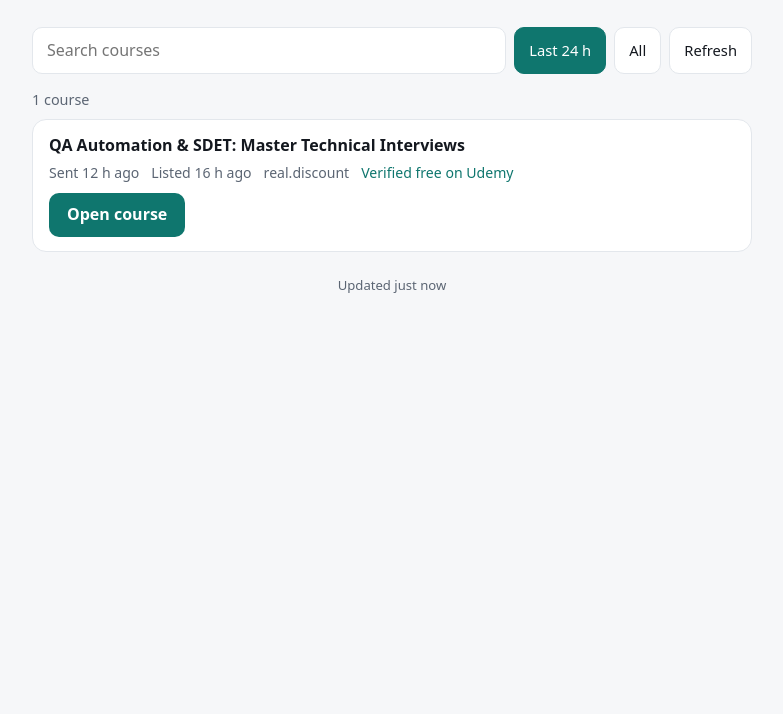
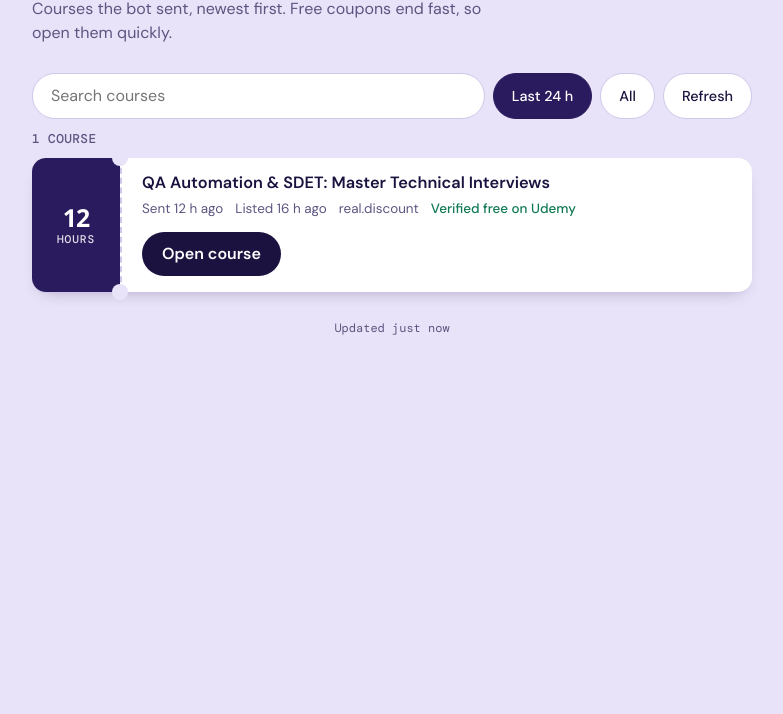
Before and after one commit to hmhm2026/udemy-deal-alert, a plain HTML site: page index.html in a window 1280 px wide. Shown: the part 86-800 px from the top of the page, without its empty margins (248-1031 px from the left). Drawn offline with nearby package versions, Linux system fonts and the light colour scheme; a web font is replaced by a local one.

Commit message:
Redesign history page

```diff
--- a/index.html
+++ b/index.html
@@ -3,62 +3,107 @@
 <head>
 <meta charset="utf-8">
 <meta name="viewport" content="width=device-width, initial-scale=1, viewport-fit=cover">
-<meta name="theme-color" content="#0f766e">
+<meta name="theme-color" content="#2a1b5e">
 <meta name="apple-mobile-web-app-capable" content="yes">
 <meta name="mobile-web-app-capable" content="yes">
 <title>Free Testing Courses</title>
+<link rel="preconnect" href="https://fonts.googleapis.com">
+<link rel="preconnect" href="https://fonts.gstatic.com" crossorigin>
+<link href="https://fonts.googleapis.com/css2?family=Unbounded:wght@600;800&family=DM+Sans:wght@400;500;600&family=DM+Mono:wght@400;500&display=swap" rel="stylesheet">
 <style>
   :root {
-    --bg: #f6f7f9; --card: #ffffff; --text: #14181f; --muted: #5b6573; --line: #e3e7ec;
-    --accent: #0f766e; --accent-ink: #ffffff; --warn-bg: #fff4e0; --warn-ink: #8a5300; --ok: #0f766e;
+    --bg: #e8e3f8; --ticket: #ffffff; --ink: #1c1240; --muted: #5d5580; --rule: #cfc7ea;
+    --stub: #2a1b5e; --stub-ink: #ffffff; --hot: #ff7a1a; --hot-ink: #1a0f00;
+    --dead: #d9d4ea; --dead-ink: #6d6690; --pass: #0f7a52;
+    --btn: #1c1240; --btn-ink: #ffffff; --warn-bg: #fff1dc; --warn-ink: #8a5300; --focus: #5b3df5;
+    --display: "Unbounded", "Segoe UI", system-ui, sans-serif;
+    --body: "DM Sans", system-ui, -apple-system, "Segoe UI", Roboto, sans-serif;
+    --mono: "DM Mono", ui-monospace, "SF Mono", Consolas, monospace;
   }
   @media (prefers-color-scheme: dark) {
     :root:not([data-theme="light"]) {
-      --bg: #0d1117; --card: #161b22; --text: #e6edf3; --muted: #9aa5b1; --line: #2a313b;
-      --accent: #2dd4bf; --accent-ink: #04201c; --warn-bg: #3a2a0a; --warn-ink: #ffcc80; --ok: #2dd4bf;
+      --bg: #120d27; --ticket: #1e1744; --ink: #efeaff; --muted: #a9a0d0; --rule: #3a3068;
+      --stub: #2e2468; --stub-ink: #ffffff; --hot: #ff8a33; --hot-ink: #1a0f00;
+      --dead: #2a2352; --dead-ink: #8d84b8; --pass: #5be0a8;
+      --btn: #efeaff; --btn-ink: #120d27; --warn-bg: #3a2a0a; --warn-ink: #ffcc80; --focus: #a899ff;
     }
   }
   * { box-sizing: border-box; }
+  html { -webkit-text-size-adjust: 100%; }
   body {
-    margin: 0; background: var(--bg); color: var(--text);
-    font: 16px/1.45 system-ui, -apple-system, "Segoe UI", Roboto, sans-serif;
-    padding: env(safe-area-inset-top) 16px calc(32px + env(safe-area-inset-bottom));
+    margin: 0; background: var(--bg); color: var(--ink);
+    font: 16px/1.5 var(--body);
+    padding: env(safe-area-inset-top) 16px calc(40px + env(safe-area-inset-bottom));
   }
   .wrap { max-width: 720px; margin: 0 auto; }
-  header { padding: 24px 0 12px; }
-  h1 { font-size: 1.5rem; margin: 0 0 4px; }
-  .sub { color: var(--muted); margin: 0; font-size: .95rem; }
-  .tools { display: flex; gap: 8px; flex-wrap: wrap; margin: 16px 0; }
+
+  header { padding: 30px 0 6px; }
+  h1 { font: 800 clamp(1.7rem, 7vw, 2.4rem)/1.08 var(--display); letter-spacing: -0.03em; margin: 0 0 12px; }
+  .sub { color: var(--muted); margin: 0; max-width: 42ch; }
+
+  .tools { display: flex; gap: 8px; flex-wrap: wrap; margin: 22px 0 14px; }
   input[type=search] {
-    flex: 1 1 180px; min-width: 0; padding: 11px 14px; font: inherit; color: var(--text);
-    background: var(--card); border: 1px solid var(--line); border-radius: 10px;
+    flex: 1 1 200px; min-width: 0; min-height: 46px; padding: 10px 18px; font: inherit; color: var(--ink);
+    background: var(--ticket); border: 1px solid var(--rule); border-radius: 999px;
   }
   button.chip {
-    padding: 10px 14px; font: inherit; font-size: .92rem; cursor: pointer; color: var(--text);
-    background: var(--card); border: 1px solid var(--line); border-radius: 10px;
+    min-height: 46px; padding: 10px 18px; font: 500 .9rem var(--body); cursor: pointer; color: var(--ink);
+    background: var(--ticket); border: 1px solid var(--rule); border-radius: 999px;
   }
-  button.chip[aria-pressed="true"] { background: var(--accent); color: var(--accent-ink); border-color: var(--accent); }
-  .count { color: var(--muted); font-size: .9rem; margin: 0 0 8px; }
-  ul { list-style: none; margin: 0; padding: 0; display: grid; gap: 10px; }
-  li.card { background: var(--card); border: 1px solid var(--line); border-radius: 14px; padding: 14px 16px; }
-  .title { font-weight: 650; margin: 0 0 6px; overflow-wrap: anywhere; }
-  .meta { display: flex; flex-wrap: wrap; gap: 4px 12px; color: var(--muted); font-size: .88rem; margin-bottom: 10px; }
-  .ok { color: var(--ok); }
-  .old { display: inline-block; background: var(--warn-bg); color: var(--warn-ink); border-radius: 6px; padding: 2px 8px; font-size: .82rem; margin-bottom: 10px; }
+  button.chip[aria-pressed="true"] { background: var(--stub); color: var(--stub-ink); border-color: var(--stub); }
+  :focus-visible { outline: 3px solid var(--focus); outline-offset: 2px; }
+
+  .count { font: 500 .8rem/1 var(--mono); color: var(--muted); margin: 0 0 12px; letter-spacing: .03em; text-transform: uppercase; }
+
+  ul { list-style: none; margin: 0; padding: 0; display: grid; gap: 14px; }
+
+  /* signature: each course is a ticket; the stub carries its age */
+  li.ticket {
+    position: relative; display: grid; grid-template-columns: 88px 1fr;
+    background: var(--ticket); border-radius: 14px; overflow: visible;
+    box-shadow: 0 1px 0 var(--rule), 0 8px 18px -12px rgba(28, 18, 64, .45);
+    animation: rise .35s ease both;
+  }
+  .stub {
+    background: var(--stub); color: var(--stub-ink); border-radius: 14px 0 0 14px;
+    display: flex; flex-direction: column; align-items: center; justify-content: center; gap: 4px;
+    padding: 14px 6px; text-align: center;
+  }
+  .stub .n { font: 800 1.55rem/1 var(--display); letter-spacing: -0.04em; }
+  .stub .u { font: 500 .7rem/1 var(--mono); letter-spacing: .08em; text-transform: uppercase; opacity: .85; }
+  .stub .t { font: 500 .62rem/1 var(--mono); letter-spacing: .08em; text-transform: uppercase; opacity: .7; margin-top: 4px; }
+  li.ticket.fresh .stub { background: var(--hot); color: var(--hot-ink); }
+  li.ticket.stale .stub { background: var(--dead); color: var(--dead-ink); }
+  li.ticket.stale { opacity: .85; }
+  /* perforation + notches */
+  li.ticket::before, li.ticket::after {
+    content: ""; position: absolute; left: 80px; width: 16px; height: 16px; border-radius: 50%; background: var(--bg); z-index: 1;
+  }
+  li.ticket::before { top: -8px; }
+  li.ticket::after { bottom: -8px; }
+  .main { padding: 14px 16px 16px 20px; border-left: 2px dashed var(--rule); min-width: 0; }
+  .title { font: 600 1.02rem/1.3 var(--body); margin: 0 0 6px; overflow-wrap: anywhere; }
+  .meta { display: flex; flex-wrap: wrap; gap: 2px 12px; color: var(--muted); font-size: .84rem; margin-bottom: 12px; }
+  .meta .ok { color: var(--pass); font-weight: 500; }
+  .old { display: inline-block; background: var(--warn-bg); color: var(--warn-ink); border-radius: 6px; padding: 3px 8px; font-size: .8rem; margin-bottom: 12px; }
   a.open {
-    display: inline-block; padding: 10px 18px; border-radius: 10px; text-decoration: none; font-weight: 600;
-    background: var(--accent); color: var(--accent-ink);
+    display: inline-flex; align-items: center; min-height: 44px; padding: 0 20px; border-radius: 999px;
+    text-decoration: none; font-weight: 600; background: var(--btn); color: var(--btn-ink);
   }
-  a.open.dim { background: transparent; color: var(--muted); border: 1px solid var(--line); }
-  .empty { text-align: center; color: var(--muted); padding: 48px 8px; }
-  footer { color: var(--muted); font-size: .82rem; text-align: center; margin-top: 24px; }
+  a.open.dim { background: transparent; color: var(--muted); border: 1px solid var(--rule); }
+
+  .empty { text-align: center; color: var(--muted); padding: 48px 8px; border: 2px dashed var(--rule); border-radius: 14px; }
+  footer { font: 400 .75rem/1.4 var(--mono); color: var(--muted); text-align: center; margin-top: 28px; }
+
+  @keyframes rise { from { opacity: 0; transform: translateY(6px); } to { opacity: 1; transform: none; } }
+  @media (prefers-reduced-motion: reduce) { li.ticket { animation: none; } }
 </style>
 </head>
 <body>
 <div class="wrap">
   <header>
     <h1>Free Testing Courses</h1>
-    <p class="sub">Courses sent by the bot, newest first. Free coupons end fast, so open them quickly.</p>
+    <p class="sub">Courses the bot sent, newest first. Free coupons end fast, so open them quickly.</p>
   </header>
 
   <div class="tools">
@@ -91,6 +136,25 @@
     if (m < 48 * 60) return Math.floor(m / 60) + " h ago";
     return Math.floor(m / 1440) + " days ago";
   }
+  function short(iso) {
+    var t = Date.parse(iso);
+    if (isNaN(t)) return "";
+    var m = Math.max(0, Math.round((Date.now() - t) / 60000));
+    if (m < 1) return "now";
+    if (m < 60) return m + "m";
+    if (m < 48 * 60) return Math.floor(m / 60) + "h";
+    return Math.floor(m / 1440) + "d";
+  }
+  function parts(iso) {
+    var t = Date.parse(iso);
+    if (isNaN(t)) return { n: "?", u: "" };
+    var m = Math.max(0, Math.round((Date.now() - t) / 60000));
+    if (m < 1) return { n: "0", u: "min" };
+    if (m < 60) return { n: String(m), u: "min" };
+    if (m < 48 * 60) { var hh = Math.floor(m / 60); return { n: String(hh), u: hh === 1 ? "hour" : "hours" }; }
+    var dd = Math.floor(m / 1440);
+    return { n: String(dd), u: dd === 1 ? "day" : "days" };
+  }
   function ageHours(iso) {
     var t = Date.parse(iso);
     return isNaN(t) ? 9999 : (Date.now() - t) / 3600000;
@@ -115,28 +179,41 @@
     list.textContent = "";
     $("count").textContent = rows.length + (rows.length === 1 ? " course" : " courses");
     if (!rows.length) {
-      var li = el("li", "empty", all.length
+      list.appendChild(el("li", "empty", all.length
         ? "Nothing in this view. Try All."
-        : "No courses yet. The bot adds one here each time it sends an alert.");
-      list.appendChild(li);
+        : "No courses yet. The bot adds one here each time it sends an alert."));
     }
-    rows.forEach(function (h) {
+    rows.forEach(function (h, idx) {
       var url = safeUrl(h.url);
-      var li = el("li", "card");
-      li.appendChild(el("p", "title", h.title || "Untitled course"));
+      var hrs = ageHours(h.at);
+      var stale = hrs > 24, fresh = hrs < 1;
+      var li = el("li", "ticket" + (fresh ? " fresh" : "") + (stale ? " stale" : ""));
+      li.style.animationDelay = Math.min(idx, 8) * 40 + "ms";
+
+      var pr = parts(h.at);
+      var stub = el("div", "stub");
+      stub.appendChild(el("span", "n", pr.n));
+      stub.appendChild(el("span", "u", pr.u));
+      if (fresh) stub.appendChild(el("span", "t", "New"));
+      li.appendChild(stub);
+
+      var body = el("div", "main");
+      body.appendChild(el("p", "title", h.title || "Untitled course"));
+
       var meta = el("div", "meta");
       meta.appendChild(el("span", "", "Sent " + ago(h.at)));
       if (h.listed) meta.appendChild(el("span", "", "Listed " + ago(h.listed)));
       if (h.source) meta.appendChild(el("span", "", h.source));
       if (h.note) meta.appendChild(el("span", /Verified/.test(h.note) ? "ok" : "", h.note.replace(/^[^\w]+/, "")));
-      li.appendChild(meta);
-      var stale = ageHours(h.at) > 24;
-      if (stale) li.appendChild(el("div", "old", "Sent over 24 h ago - the coupon may have ended"));
+      body.appendChild(meta);
+
+      if (stale) body.appendChild(el("div", "old", "Sent over 24 h ago - the coupon may have ended"));
       if (url) {
         var a = el("a", "open" + (stale ? " dim" : ""), "Open course");
         a.href = url; a.target = "_blank"; a.rel = "noopener noreferrer";
-        li.appendChild(a);
+        body.appendChild(a);
       }
+      li.appendChild(body);
       list.appendChild(li);
     });
     $("foot").textContent = loadedAt ? "Updated " + ago(loadedAt.toISOString()) : "";
```
